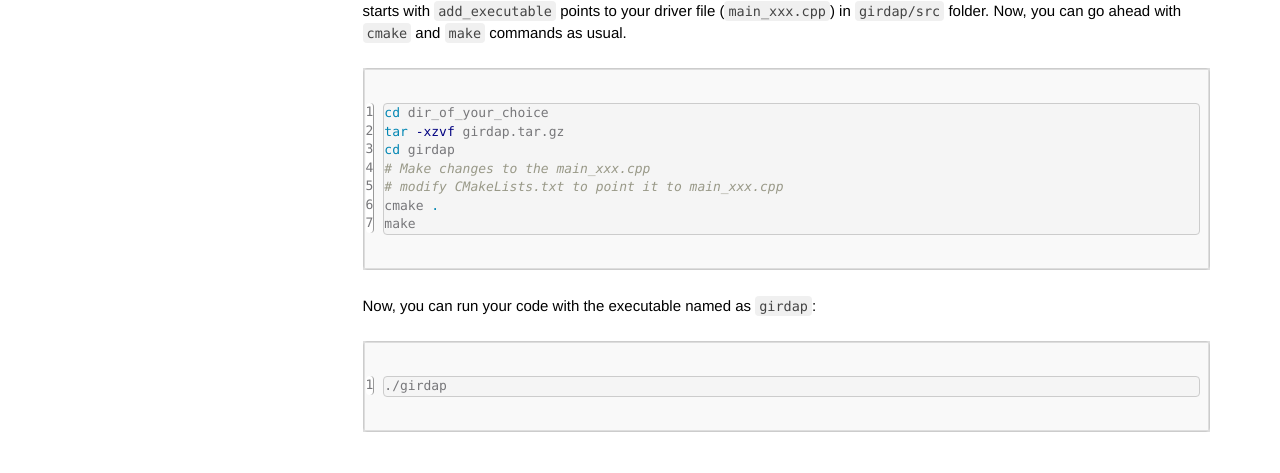
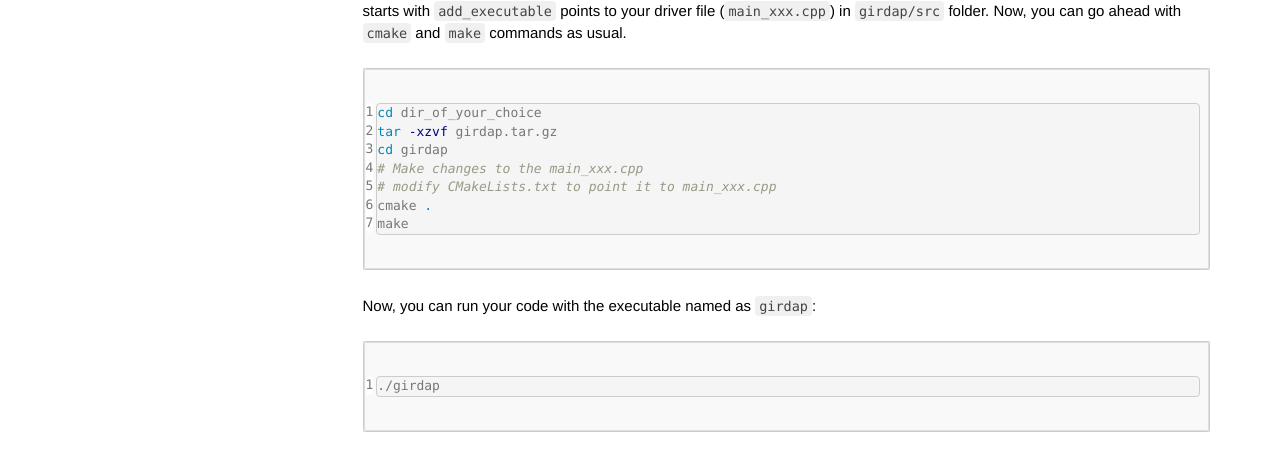
Before and after one commit to uzgoren/girdap, a Jekyll site: the page built from index.md, in a window 1280 px wide and 1400 px high, scrolled down 137 px. Shown: the part 564-1037 px from the top of the window. Built offline with Jekyll 4.4.1, drawn with Linux system fonts in a browser that asks for light colours; nearby versions of some CDN libraries; comment, search, counter and statistics services are not loaded.

Commit message:
first md

```diff
--- a/css/syntax.css
+++ b/css/syntax.css
@@ -60,7 +60,8 @@
 .highlight .il { color: #009999 } /* Literal.Number.Integer.Long */
 
 .highlight table{ max-width:100%; margin-bottom:0px;}
-.highlight pre code .lineno {background: #FFFFFF; border-width:0px; border-right:1px solid #9A9A9A; }
+.highlight pre code .lineno {background: #FFFFFF; border-width:0px; }
+.highlight pre code .code {padding-left:2px;}
 .highlight .gutter, highlight .gl { width: 5px; padding-right:1px; padding-left:1px; border: 0px;  }
 .highlight pre {padding: 0px; }
 .highlight pre code { display: block; }
```
